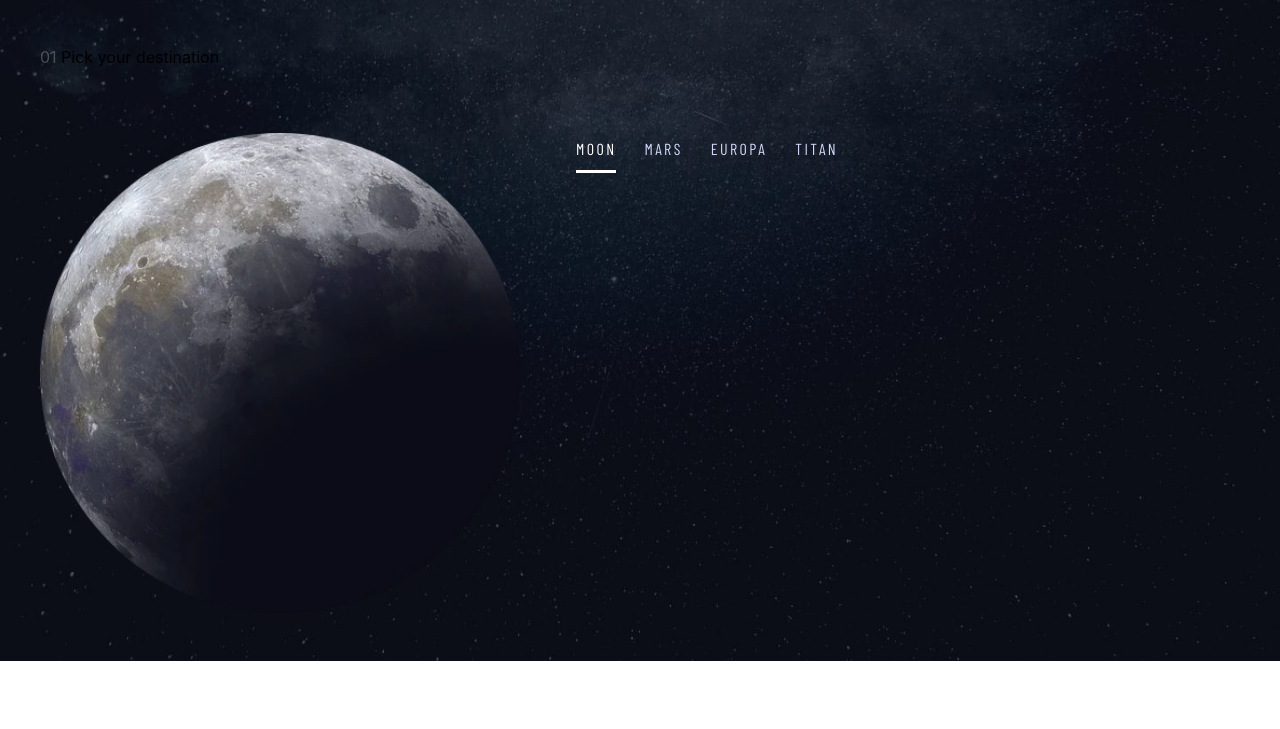
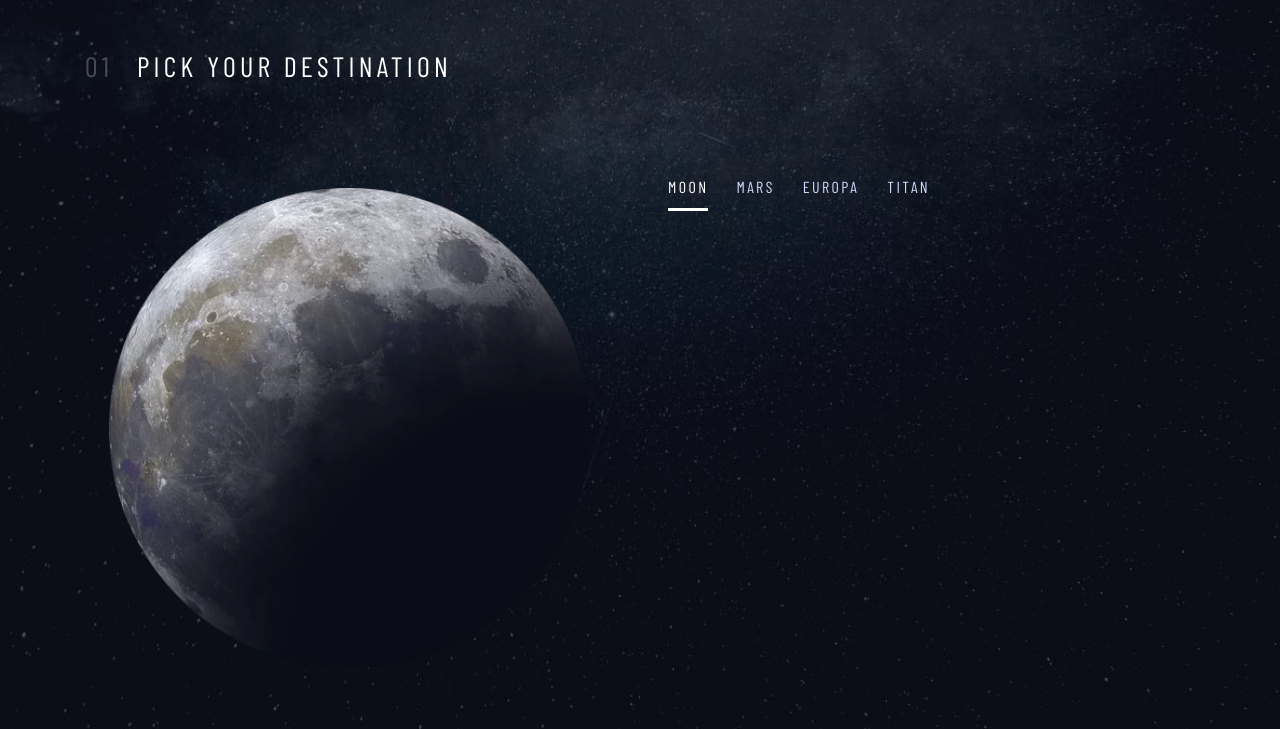
Before and after one commit to berefire/space-tourism-multi-page-website, a website built with Vite: page destination.html in a window 1280 px wide. Shown: the part 139-868 px from the top of the page. Before the commit the page ends 800 px from the top, so only its background shows below. Built offline with nearby package versions, Linux system fonts and the light colour scheme.

Commit message:
refactor(components): streamline CSS classes for improved readability and maintainability

```diff
--- a/src/styles/components.css
+++ b/src/styles/components.css
@@ -3,19 +3,7 @@
     @apply sr-only;
 
     &:focus-visible {
-      @apply not-sr-only
-        fixed
-        top-4
-        left-1/2
-        z-100
-        -translate-x-1/2
-        bg-white
-        px-4
-        py-2
-        text-slate-950
-        outline-2
-        outline-offset-2
-        outline-white;
+      @apply not-sr-only fixed top-4 left-1/2 z-100 -translate-x-1/2 bg-white px-4 py-2 text-slate-950 outline-2 outline-offset-2 outline-white;
 
       @variant md {
         @apply top-28;
@@ -26,6 +14,7 @@
       }
     }
   }
+
   .site-header {
     @apply relative;
 
@@ -44,36 +33,10 @@
   }
 
   .link-nav {
-    @apply relative
-      flex w-full items-center gap-3
-      ps-8
-      font-condensed
-      text-[1rem]
-      leading-19
-      uppercase
-      tracking-[0.15em]
-      after:absolute
-      after:top-1/2
-      after:right-0
-      after:h-full
-      after:w-0.75
-      after:-translate-y-1/2
-      after:bg-transparent
-      hover:after:bg-white/50
-      aria-[current=page]:after:bg-white;
+    @apply relative flex w-full items-center gap-3 ps-8 font-condensed text-[1rem] leading-19 uppercase tracking-[0.15em] after:absolute after:top-1/2 after:right-0 after:h-full after:w-0.75 after:-translate-y-1/2 after:bg-transparent hover:after:bg-white/50 aria-[current=page]:after:bg-white;
 
     @variant md {
-      @apply h-full
-        w-fit
-        justify-self-center
-        ps-0
-        after:top-auto
-        after:right-auto
-        after:bottom-0
-        after:left-0
-        after:h-0.75
-        after:w-full
-        after:translate-y-0;
+      @apply h-full w-fit justify-self-center ps-0 after:top-auto after:right-auto after:bottom-0 after:left-0 after:h-0.75 after:w-full after:translate-y-0;
     }
   }
 
@@ -89,11 +52,73 @@
     @apply relative cursor-pointer pb-3 font-condensed text-[0.875rem] md:text-[1rem] uppercase tracking-[0.15em] text-blue-300 transition-colors duration-200 after:absolute after:inset-x-0 after:bottom-0 after:h-0.75 after:bg-transparent hover:text-white hover:after:bg-white/50 aria-selected:text-white aria-selected:after:bg-white motion-reduce:transition-none;
   }
 
-  .destination-panel {
+  .destination-panel,
+  .crew-panel {
     @apply transition-opacity duration-150 motion-reduce:transition-none;
   }
 
-  .destination-panel.is-updating {
+  .destination-panel.is-updating,
+  .crew-panel.is-updating {
     @apply opacity-0;
   }
+
+  .page-content {
+    @apply mx-auto flex w-full max-w-277.5 flex-col gap-6 self-start;
+  }
+
+  .page-heading {
+    @apply flex justify-center gap-6 font-condensed text-[1rem] uppercase tracking-[0.15em] text-white md:items-start md:justify-start md:text-[1.25rem] lg:text-[1.75rem];
+  }
+
+  .info-description {
+    @apply text-center font-body text-[0.9375rem] md:text-[1rem] lg:text-[1.125rem] leading-[1.8] text-blue-300;
+  }
+
+  .crew-dots {
+    @apply mt-8 flex items-center justify-center gap-4;
+  }
+
+  .crew-dot {
+    @apply relative size-2.5 shrink-0 cursor-pointer rounded-full bg-white/25 transition-colors duration-200 hover:bg-white/50 aria-selected:bg-white motion-reduce:transition-none;
+  }
+
+  .crew-dot::before {
+    content: "";
+    @apply absolute -inset-2.5;
+  }
+
+  .crew-photo {
+    @apply block h-auto w-full;
+    mask-image: linear-gradient(to bottom, black 75%, transparent 100%);
+    -webkit-mask-image: linear-gradient(to bottom, black 75%, transparent 100%);
+
+    @variant md {
+      mask-image: none;
+      -webkit-mask-image: none;
+    }
+
+    @variant lg {
+      mask-image: linear-gradient(to bottom, black 75%, transparent 100%);
+      -webkit-mask-image: linear-gradient(
+        to bottom,
+        black 75%,
+        transparent 100%
+      );
+    }
+  }
+
+  .crew-photo-wrapper {
+    @apply grid place-items-center;
+  }
+
+  @media (min-width: 48rem) and (max-width: 63.9375rem) {
+    .crew-layout {
+      display: flex;
+      flex-direction: column;
+    }
+
+    .crew-photo-wrapper {
+      @apply full-bleed;
+    }
+  }
 }
```
